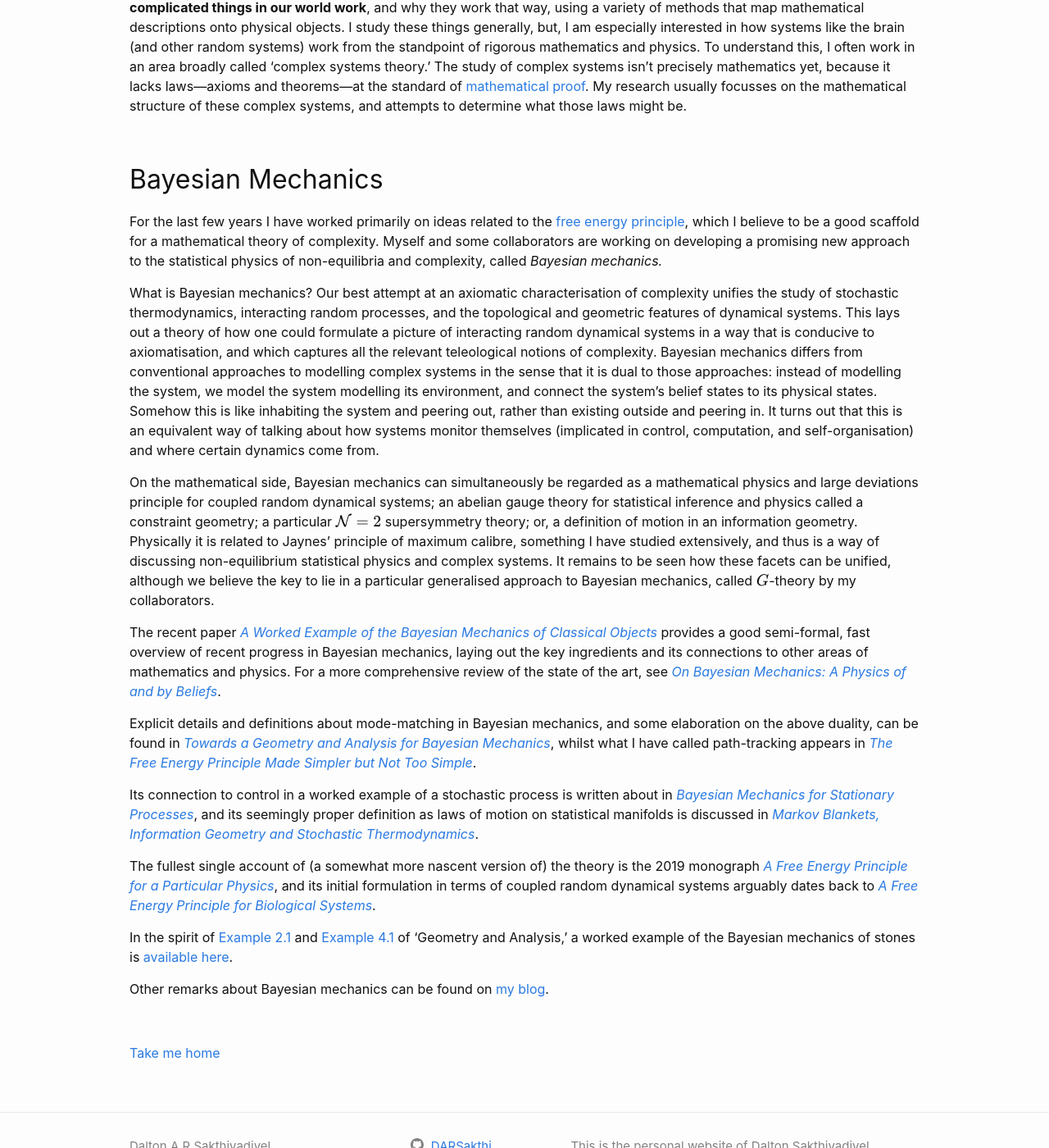
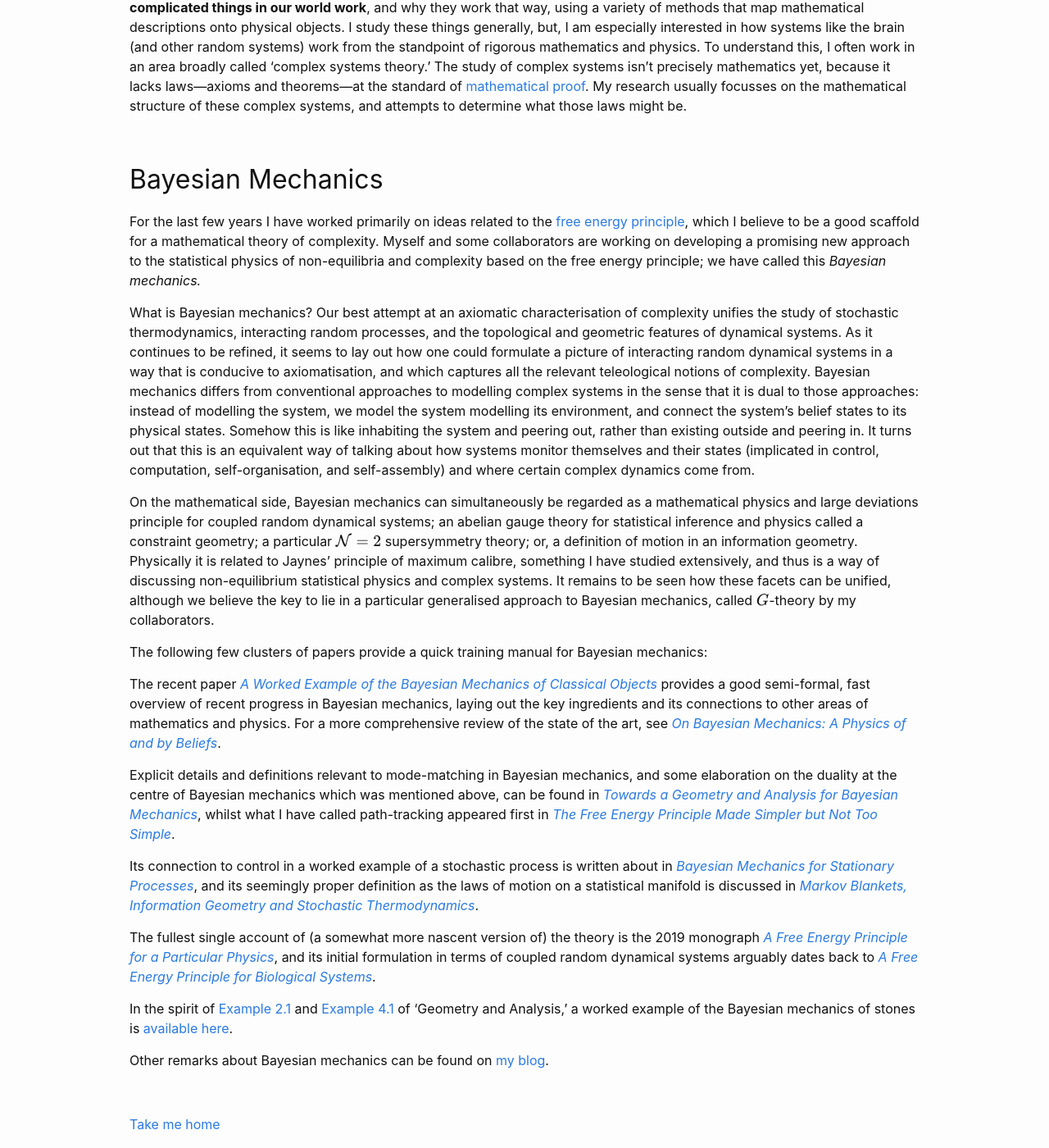
Before and after one commit to DARSakthi/DARSakthi.github.io, a Jekyll site: the page built from research.markdown, in a window 1280 px wide and 1400 px high, scrolled down 491 px. Shown: the whole window at 82% size. Built offline with Jekyll 4.4.1, drawn with Linux system fonts in a browser that asks for light colours; formulas are drawn with MathJax 3.

Commit message:
Update research.markdown

```diff
--- a/research.markdown
+++ b/research.markdown
@@ -18,17 +18,19 @@ In the widest possible terms, what this means is, I study—and try to find—**
 
 ## Bayesian Mechanics
 
-For the last few years I have worked primarily on ideas related to the [free energy principle](https://en.wikipedia.org/wiki/Free_energy_principle), which I believe to be a good scaffold for a mathematical theory of complexity. Myself and some collaborators are working on developing a promising new approach to the statistical physics of non-equilibria and complexity, called _Bayesian mechanics._
+For the last few years I have worked primarily on ideas related to the [free energy principle](https://en.wikipedia.org/wiki/Free_energy_principle), which I believe to be a good scaffold for a mathematical theory of complexity. Myself and some collaborators are working on developing a promising new approach to the statistical physics of non-equilibria and complexity based on the free energy principle; we have called this _Bayesian mechanics._
 
-What is Bayesian mechanics? Our best attempt at an axiomatic characterisation of complexity unifies the study of stochastic thermodynamics, interacting random processes, and the topological and geometric features of dynamical systems. This lays out a theory of how one could formulate a picture of interacting random dynamical systems in a way that is conducive to axiomatisation, and which captures all the relevant teleological notions of complexity. Bayesian mechanics differs from conventional approaches to modelling complex systems in the sense that it is dual to those approaches: instead of modelling the system, we model the system modelling its environment, and connect the system's belief states to its physical states. Somehow this is like inhabiting the system and peering out, rather than existing outside and peering in. It turns out that this is an equivalent way of talking about how systems monitor themselves (implicated in control, computation, and self-organisation) and where certain dynamics come from.
+What is Bayesian mechanics? Our best attempt at an axiomatic characterisation of complexity unifies the study of stochastic thermodynamics, interacting random processes, and the topological and geometric features of dynamical systems. As it continues to be refined, it seems to lay out how one could formulate a picture of interacting random dynamical systems in a way that is conducive to axiomatisation, and which captures all the relevant teleological notions of complexity. Bayesian mechanics differs from conventional approaches to modelling complex systems in the sense that it is dual to those approaches: instead of modelling the system, we model the system modelling its environment, and connect the system's belief states to its physical states. Somehow this is like inhabiting the system and peering out, rather than existing outside and peering in. It turns out that this is an equivalent way of talking about how systems monitor themselves and their states (implicated in control, computation, self-organisation, and self-assembly) and where certain complex dynamics come from.
 
 On the mathematical side, Bayesian mechanics can simultaneously be regarded as a mathematical physics and large deviations principle for coupled random dynamical systems; an abelian gauge theory for statistical inference and physics called a constraint geometry; a particular $$\mathcal{N}=2$$ supersymmetry theory; or, a definition of motion in an information geometry. Physically it is related to Jaynes' principle of maximum calibre, something I have studied extensively, and thus is a way of discussing non-equilibrium statistical physics and complex systems. It remains to be seen how these facets can be unified, although we believe the key to lie in a particular generalised approach to Bayesian mechanics, called $$G$$-theory by my collaborators.
 
+The following few clusters of papers provide a quick training manual for Bayesian mechanics:
+
 The recent paper [_A Worked Example of the Bayesian Mechanics of Classical Objects_](https://arxiv.org/abs/2206.12996) provides a good semi-formal, fast overview of recent progress in Bayesian mechanics, laying out the key ingredients and its connections to other areas of mathematics and physics. For a more comprehensive review of the state of the art, see [_On Bayesian Mechanics: A Physics of and by Beliefs_](https://arxiv.org/abs/2205.11543).
 
-Explicit details and definitions about mode-matching in Bayesian mechanics, and some elaboration on the above duality, can be found in [_Towards a Geometry and Analysis for Bayesian Mechanics_](https://arxiv.org/abs/2204.11900), whilst what I have called path-tracking appears in [_The Free Energy Principle Made Simpler but Not Too Simple_](https://arxiv.org/abs/2201.06387).
+Explicit details and definitions relevant to mode-matching in Bayesian mechanics, and some elaboration on the duality at the centre of Bayesian mechanics which was mentioned above, can be found in [_Towards a Geometry and Analysis for Bayesian Mechanics_](https://arxiv.org/abs/2204.11900), whilst what I have called path-tracking appeared first in [_The Free Energy Principle Made Simpler but Not Too Simple_](https://arxiv.org/abs/2201.06387).
 
-Its connection to control in a worked example of a stochastic process is written about in [_Bayesian Mechanics for Stationary Processes_](https://arxiv.org/abs/2106.13830), and its seemingly proper definition as laws of motion on statistical manifolds is discussed in [_Markov Blankets, Information Geometry and Stochastic Thermodynamics_](https://royalsocietypublishing.org/doi/full/10.1098/rsta.2019.0159).
+Its connection to control in a worked example of a stochastic process is written about in [_Bayesian Mechanics for Stationary Processes_](https://arxiv.org/abs/2106.13830), and its seemingly proper definition as the laws of motion on a statistical manifold is discussed in [_Markov Blankets, Information Geometry and Stochastic Thermodynamics_](https://royalsocietypublishing.org/doi/full/10.1098/rsta.2019.0159).
 
 The fullest single account of (a somewhat more nascent version of) the theory is the 2019 monograph [_A Free Energy Principle for a Particular Physics_](https://arxiv.org/abs/1906.10184), and its initial formulation in terms of coupled random dynamical systems arguably dates back to [_A Free Energy Principle for Biological Systems_](https://www.mdpi.com/1099-4300/14/11/2100).
 
```
